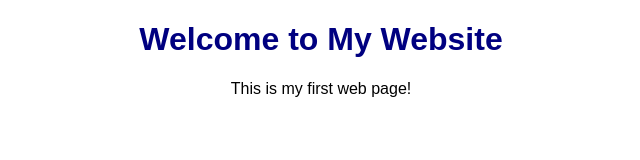
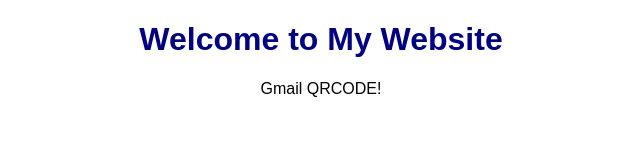
Before and after one commit to Chandana-0209/my-html, a plain HTML site: page index.html in a window 1280 px wide. Shown: the full height of the page, 319-959 px from the left. Drawn offline with Linux system fonts and the light colour scheme.

Commit message:
Update index.html

```diff
--- a/index.html
+++ b/index.html
@@ -10,6 +10,6 @@
 </head>
 <body>
   <h1>Welcome to My Website</h1>
-  <p>This is my first web page!</p>
+  <p>Gmail QRCODE!</p>
 </body>
 </html>
```
